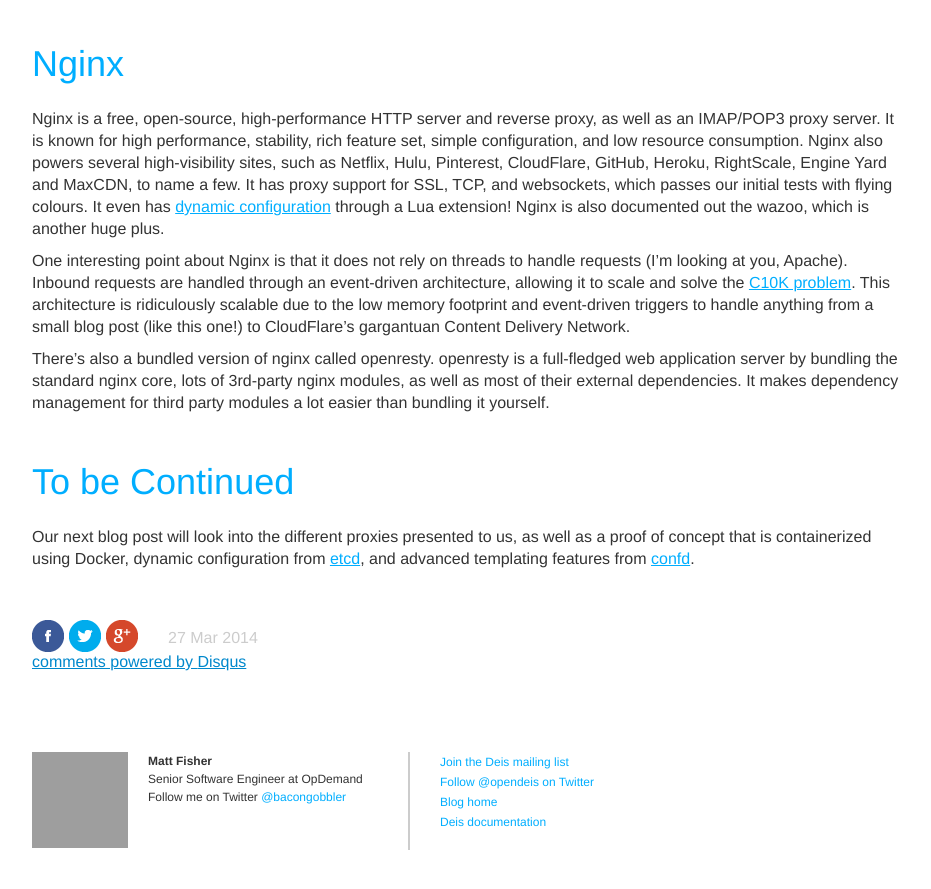
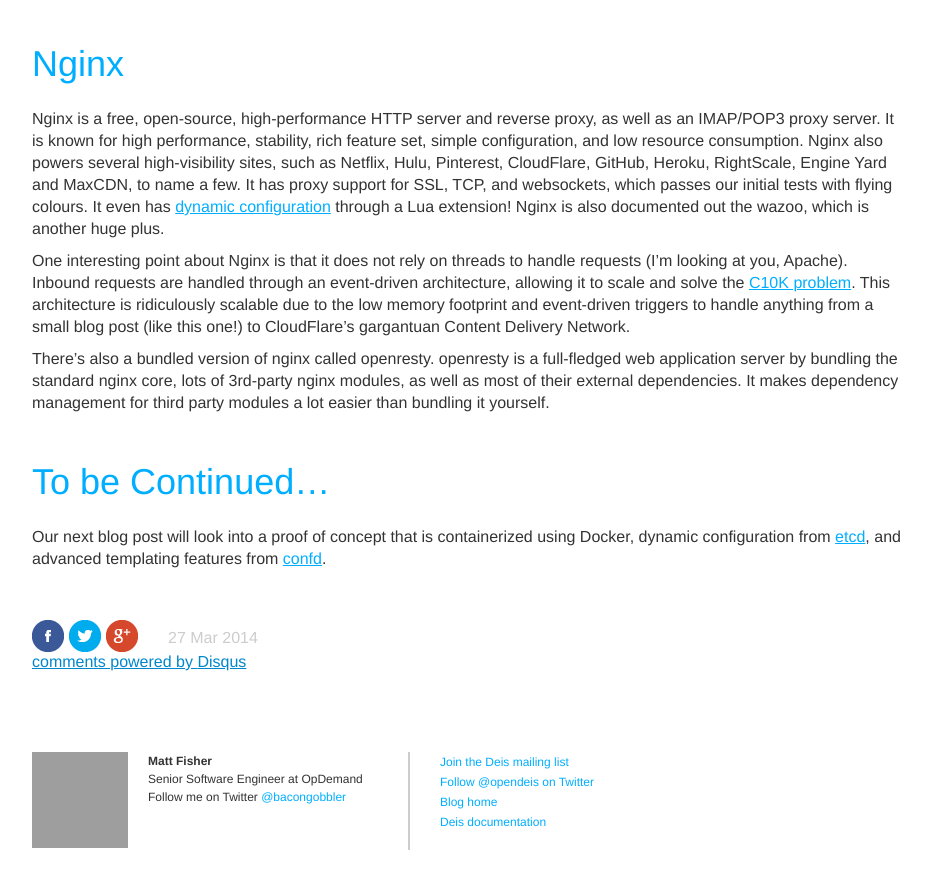
Before and after one commit to stefanfoulis/deis.io, a Jekyll site: the page built from _posts/2014-03-27-reverse-proxy-showdown.md, in a window 1280 px wide and 900 px high, scrolled down 2194 px, cut to the strip 0-889 px from the top of the window. Shown: the whole strip, without its empty margins (323-1254 px from the left). Built offline with Jekyll 4.4.1, drawn with Linux system fonts in a browser that asks for light colours; nearby versions of some CDN libraries; Markdown is read by kramdown in place of the engine named in the settings; comment, search, counter and statistics services are not loaded; grey boxes are pictures that could not be loaded.

Commit message:
removed some info for the next blog post

```diff
--- a/_posts/2014-03-27-reverse-proxy-showdown.md
+++ b/_posts/2014-03-27-reverse-proxy-showdown.md
@@ -118,11 +118,10 @@
 as well as most of their external dependencies. It makes dependency management for
 third party modules a lot easier than bundling it yourself.
 
-## To be Continued
+## To be Continued...
 
-Our next blog post will look into the different proxies presented to us, as well as a
-proof of concept that is containerized using Docker, dynamic configuration from [etcd][3],
-and advanced templating features from [confd][4].
+Our next blog post will look into a proof of concept that is containerized using Docker,
+dynamic configuration from [etcd][3], and advanced templating features from [confd][4].
 
 [1]: http://sosedoff.com/2012/06/11/dynamic-nginx-upstreams-with-lua-and-redis.html
 [2]: http://www.kegel.com/c10k.html
```
